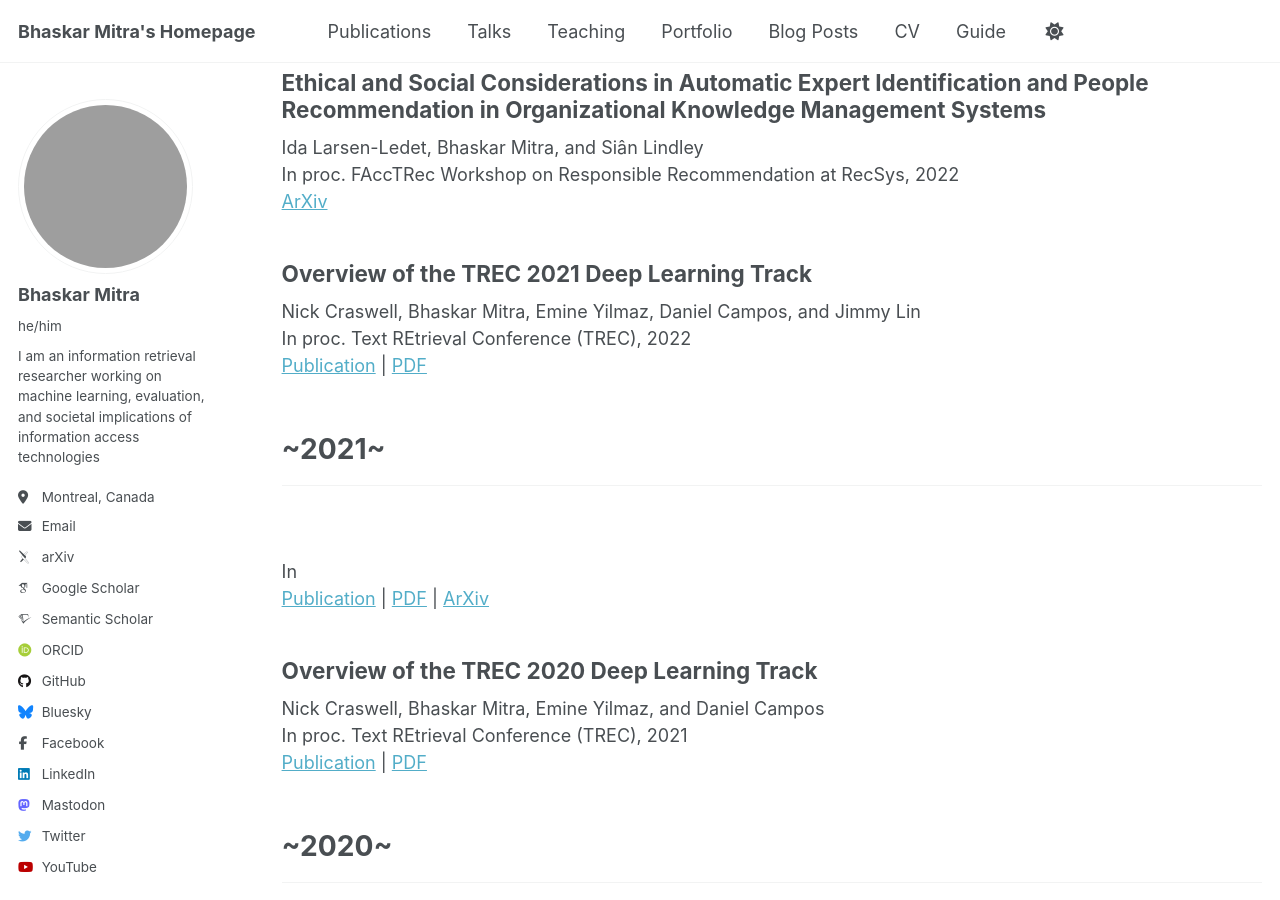
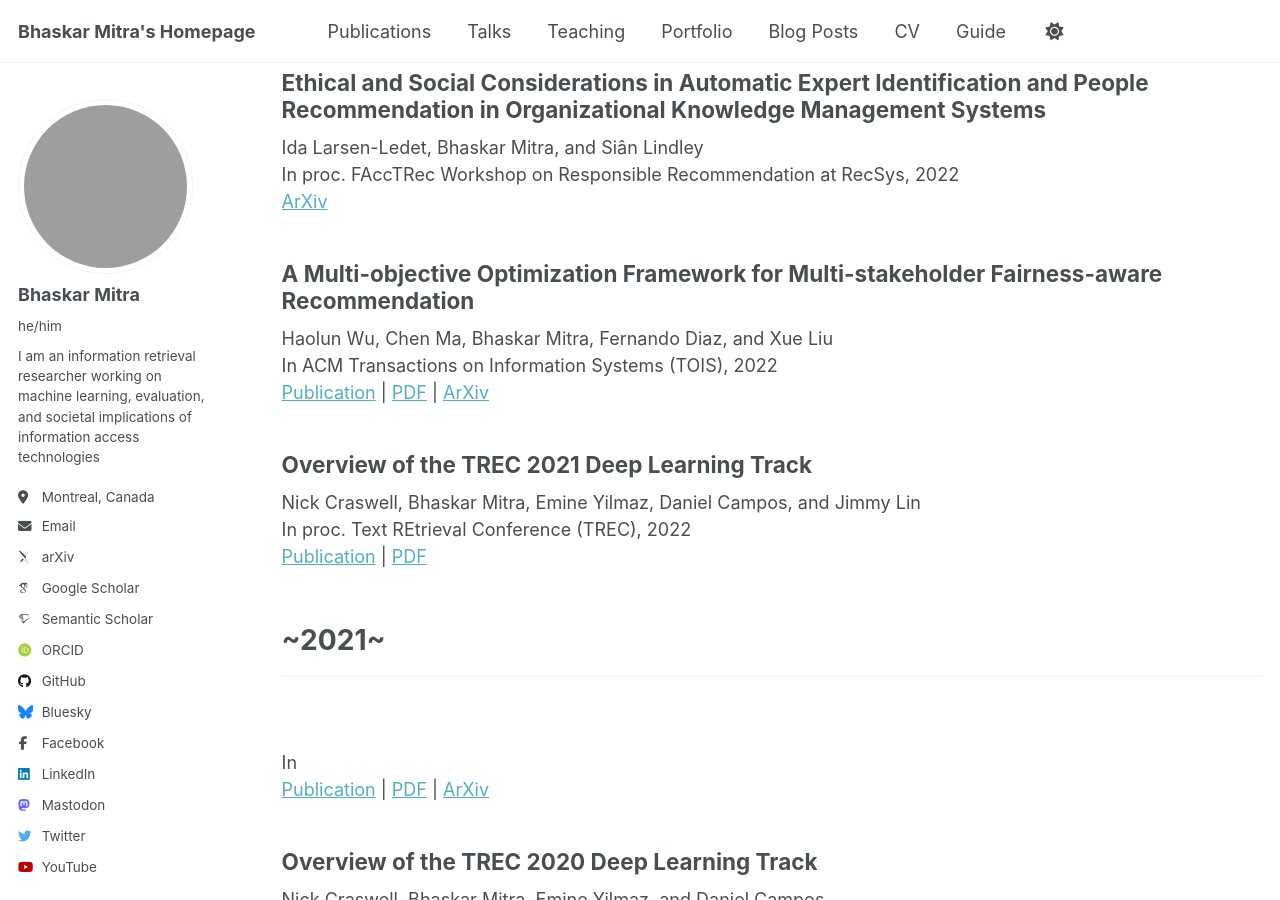
Before and after one commit to bhaskar-mitra/bhaskar-mitra.github.io, a Jekyll site: the page built from _pages/publications.html, in a window 1280 px wide and 900 px high, scrolled down 6370 px. Built offline with Jekyll 4.4.1, drawn with Linux system fonts in a browser that asks for light colours; some web fonts are replaced; grey boxes are pictures that could not be loaded.

Commit message:
Update publications.html

```diff
--- a/_pages/publications.html
+++ b/_pages/publications.html
@@ -237,6 +237,12 @@ author_profile: true
     <a href="https://arxiv.org/abs/2209.03819">ArXiv</a>
   </article>
   <article class="archive__item" itemscope itemtype="http://schema.org/CreativeWork">
+    <h2>A Multi-objective Optimization Framework for Multi-stakeholder Fairness-aware Recommendation</h2>
+    Haolun Wu, Chen Ma, Bhaskar Mitra, Fernando Diaz, and Xue Liu<br/>
+    In ACM Transactions on Information Systems (TOIS), 2022 <br/>
+    <a href="https://dl.acm.org/doi/10.1145/3564285">Publication</a> | <a href="../files/3564285.pdf">PDF</a> | <a href="https://arxiv.org/abs/2105.02951">ArXiv</a>
+  </article>
+  <article class="archive__item" itemscope itemtype="http://schema.org/CreativeWork">
     <h2>Overview of the TREC 2021 Deep Learning Track</h2>
     Nick Craswell, Bhaskar Mitra, Emine Yilmaz, Daniel Campos, and Jimmy Lin<br/>
     In proc. Text REtrieval Conference (TREC), 2022<br/>
```
